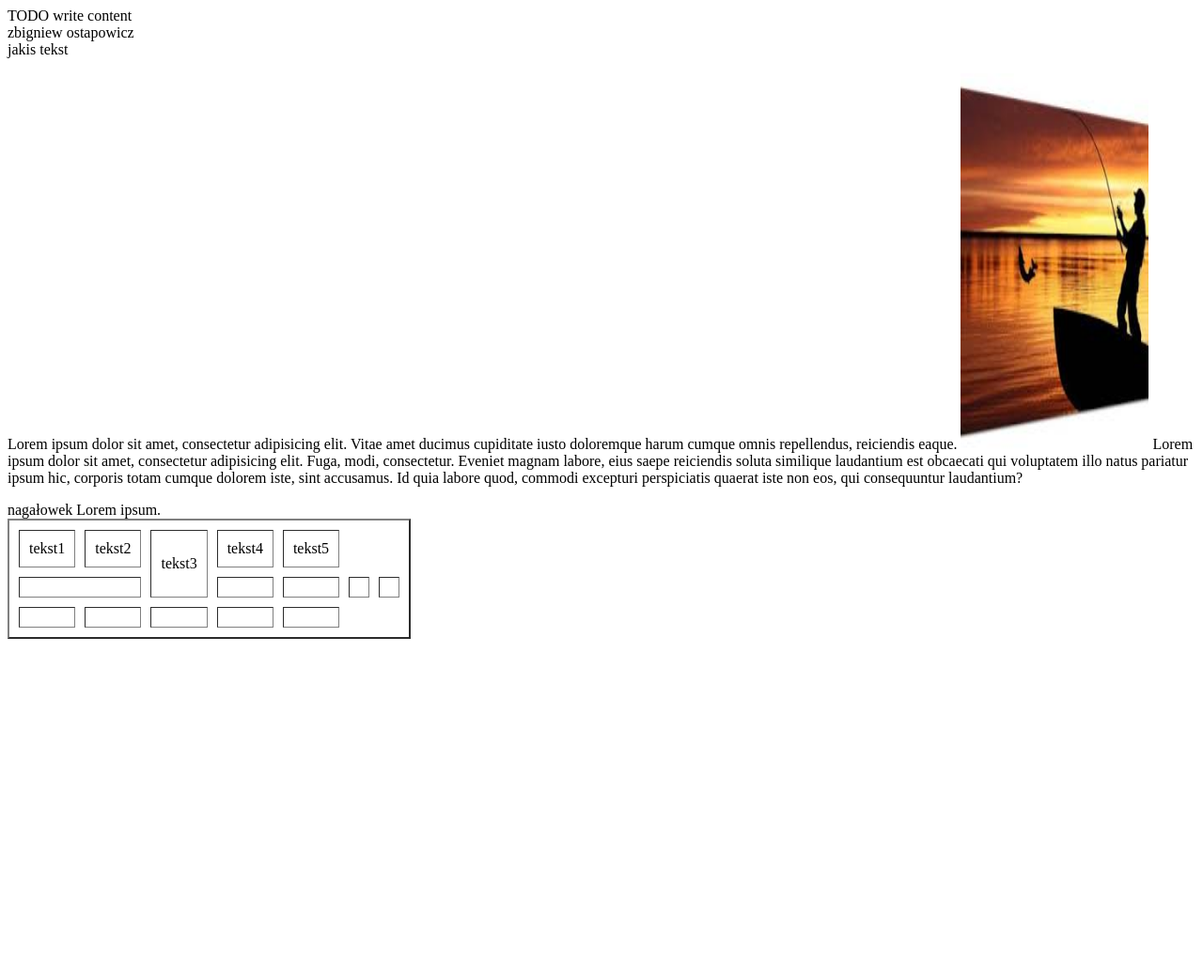
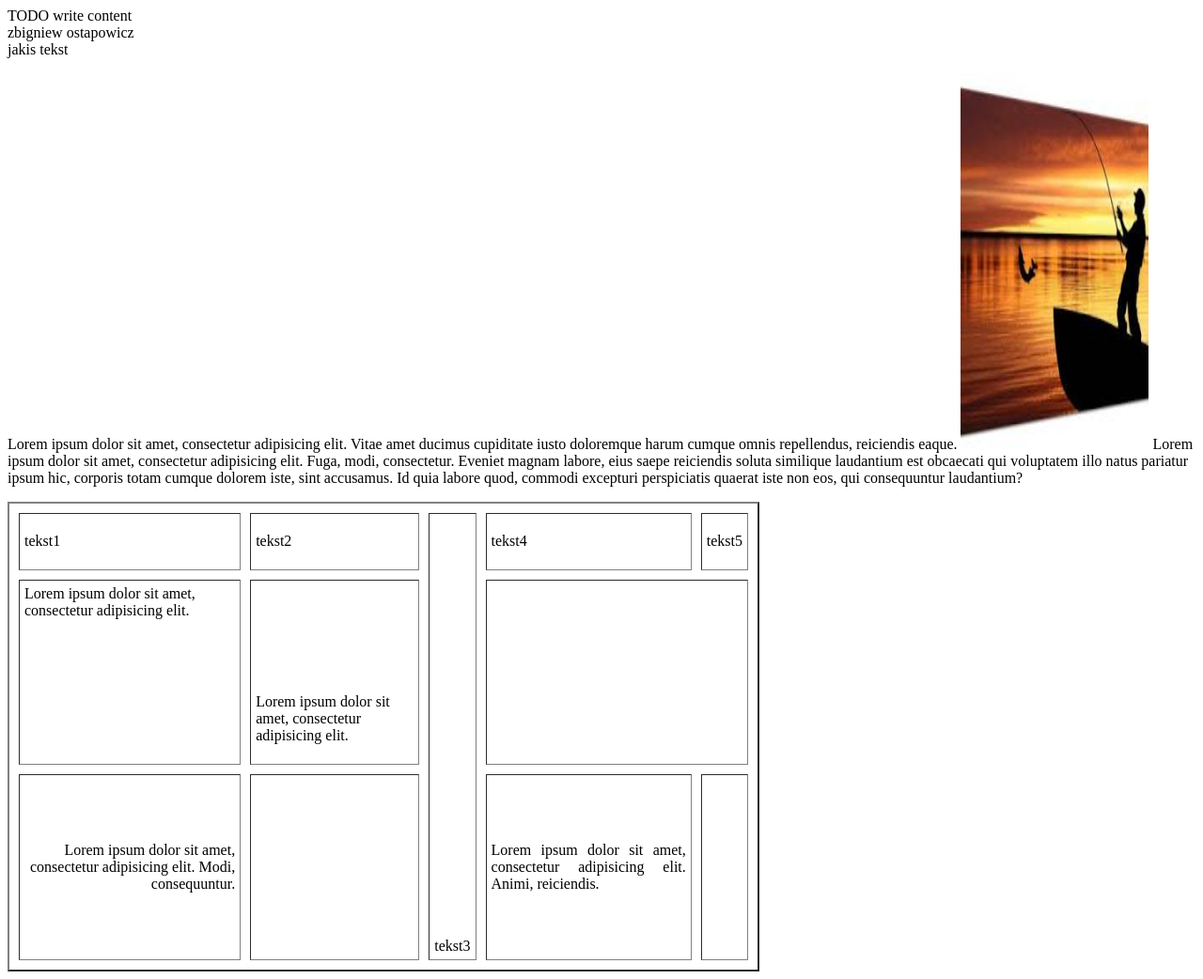
Before and after one commit to ZbigniewOstapowicz/podyplomowe, a plain HTML site: page html/lab3.html in a window 1280 px wide. Shown: the whole page at 94% size. Before the commit the page ends 800 px from the top, so only its background shows below. Drawn offline with Linux system fonts and the light colour scheme.

Commit message:
table align

```diff
--- a/html/lab3.html
+++ b/html/lab3.html
@@ -19,34 +19,43 @@ and open the template in the editor.
     <p>Lorem ipsum dolor sit amet, consectetur adipisicing elit. Vitae amet ducimus cupiditate iusto doloremque harum cumque omnis repellendus, reiciendis eaque.
         <img src="image/img.jpg" alt="obraz" width="200" height="400" aligin="left" />
         Lorem ipsum dolor sit amet, consectetur adipisicing elit. Fuga, modi, consectetur. Eveniet magnam labore, eius saepe reiciendis soluta similique laudantium est obcaecati qui voluptatem illo natus pariatur ipsum hic, corporis totam cumque dolorem iste, sint accusamus. Id quia labore quod, commodi excepturi perspiciatis quaerat iste non eos, qui consequuntur laudantium?</p>
-    <table border="2" cellpadding="10" cellspacing="10">
+    <table width="800px" height="500px" border="2" cellpadding="5" cellspacing="10">
+        <!--
         <thead>
             nagałowek
         </thead>
         <tbody>
             Lorem ipsum.
         </tbody>
+-->
 
         <tr>
             <td>tekst1</td>
             <td>tekst2</td>
-            <td rowspan="2">tekst3</td>
+            <td valign="bottom" rowspan="3">tekst3</td>
             <td>tekst4</td>
             <td>tekst5</td>
         </tr>
         <tr>
+            <td valign="top">
+                Lorem ipsum dolor sit amet, consectetur adipisicing elit.
+            </td>
+            <td valign="bottom">
+                <p>Lorem ipsum dolor sit amet, consectetur adipisicing elit.</p>
+            </td>
             <td colspan="2"></td>
-            <td></td>
-            <td></td>
-            <td></td>
-            <td></td>
+
         </tr>
         <tr>
+            <td align="right">
+                <p>Lorem ipsum dolor sit amet, consectetur adipisicing elit. Modi, consequuntur.</p>
+            </td>
             <td></td>
+            <td>
+                <p align="justify">Lorem ipsum dolor sit amet, consectetur adipisicing elit. Animi, reiciendis.</p>
+            </td>
             <td></td>
-            <td></td>
-            <td></td>
-            <td></td>
+
         </tr>
     </table>
 </body>
```
